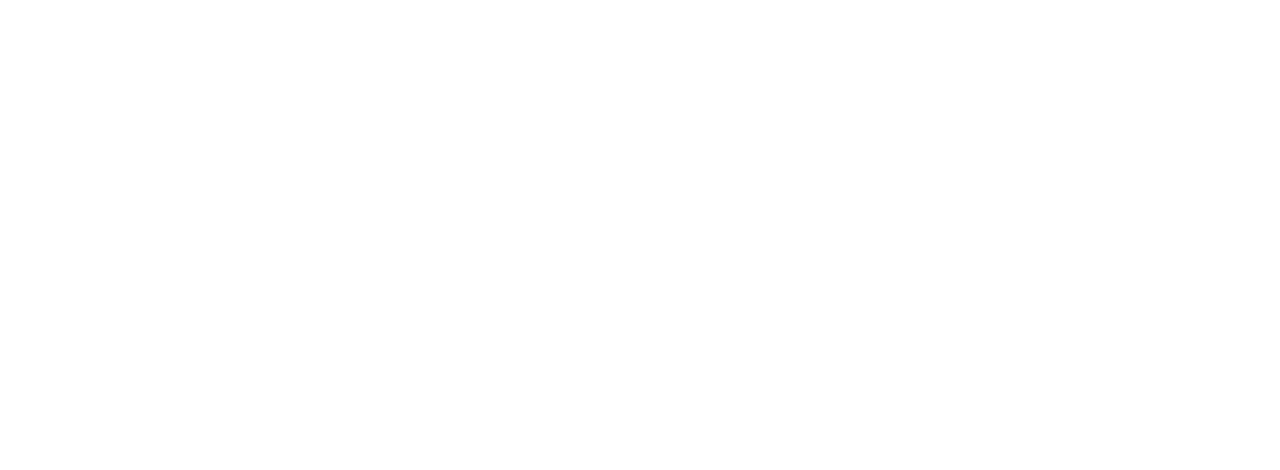
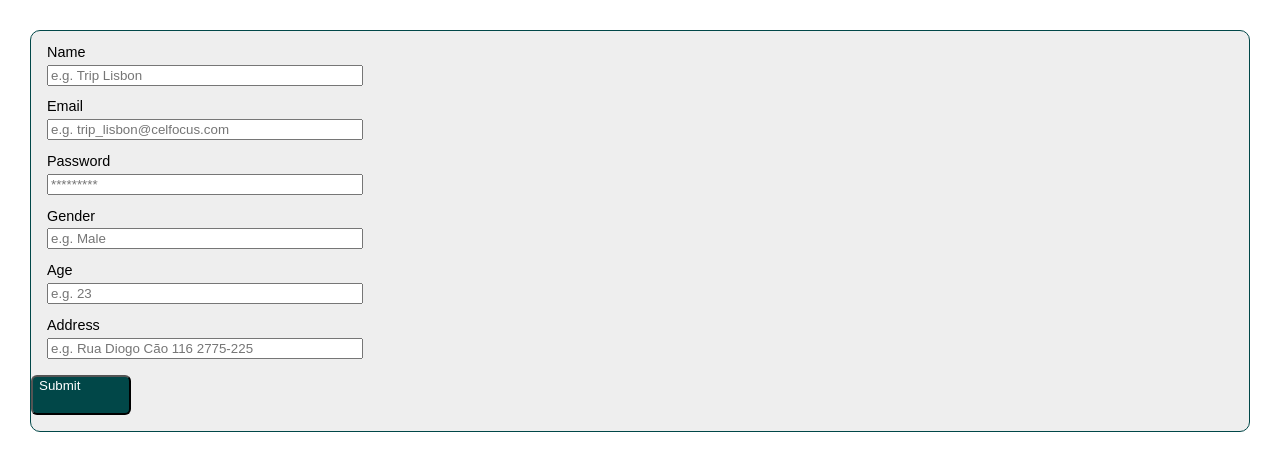
Before and after one commit to nunoclarib/travel-app, a React (Create React App) app: page /signup in a window 1280 px wide. Before the commit this address had no page. Shown: the top 470 px of the page. Built offline with nearby package versions, Linux system fonts and the light colour scheme.

Commit message:
login e signup

```diff
--- /dev/null
+++ b/src/components/Login.js
@@ -0,0 +1,72 @@
+import React, { useState } from 'react';
+import axios from 'axios';
+//import Categories from './Categories';
+
+export default function Login() {
+
+const [email, setEmail] = useState('');
+const [password, setPassword] = useState('');
+//   const [food, setDateTo] = useState('');
+//   const [food, setDateTo] = useState('');
+
+  const handleSubmit = (event) => {
+
+    console.log('Submit button clicked');
+    event.preventDefault(); // Prevents the default form submission behavior
+
+    // Now you can use the state variables country, city, budget, dateFrom, and dateTo
+    // to perform any further actions, such as making API requests.
+
+    // Define your request body
+    const requestBody = {
+      email: email,
+      password: password,
+    };
+
+    const url = 'http://192.168.90.151:5000'
+
+    console.log(requestBody);
+
+    //Make your API request here                            //ver qual a api dos users
+    axios.post(url + '/signup', requestBody)
+      .then((response) => {
+        console.log(response.data);
+      })
+      .catch((error) => {
+        console.error('_________Error:', error);
+      });
+  };
+
+  return (
+    <>
+      <form className='form-box' onSubmit={handleSubmit}>
+        <div className='align-inputs'>
+            <h4>Email</h4>
+            <input
+              type="text"
+              placeholder="e.g. Johndoe@gmail.com"
+              value={email}
+              onChange={(e) => setEmail(e.target.value)}     /* verificar*/
+              style={{ width: '308px' }}
+            />
+        </div>
+        <div className='align-inputs'>
+            <h4>Password</h4>
+            <input
+              type="password"
+              placeholder="*********"
+              value={password}
+              onChange={(e) => setPassword(e.target.value)}     /* verificar e por estilo de password*/
+              style={{ width: '308px' }}
+            />
+        </div>
+
+          {/* <div className='align-inputs'> */}
+
+
+          <button style={{ display: 'flex' ,  justifycontent: 'center' , borderRadius:'6px' , backgroundColor:'#014748' , color:'#FFFFFF' , marginTop: '1rem' , width: '100px' , height:'40px'}} onClick={handleSubmit}>Submit</button>
+
+      </form>
+    </>
+  )
+}
--- /dev/null
+++ b/src/components/Signup.js
@@ -0,0 +1,110 @@
+import React, { useState } from 'react';
+import axios from 'axios';
+import Categories from './Categories';
+
+export default function Signup() {
+
+const [name, setName] = useState('');
+const [email, setEmail] = useState('');
+const [password, setPassword] = useState('');
+const [gender, setGender] = useState('');
+const [age, setAge] = useState('');
+const [address, setAddress] = useState('');
+
+  const handleSubmit = (event) => {
+
+    console.log('Submit button clicked');
+    event.preventDefault();
+
+    const requestBody = {
+      name: name,
+      email: email,
+      password: password,
+      gender: gender,
+      age: age,
+      address: address
+    };
+
+    console.log(requestBody);
+
+    const url = 'http://192.168.90.151:5000'
+
+    axios.post(url + '/signup', requestBody)
+      .then((response) => {
+        console.log(response.data);
+      })
+      .catch((error) => {
+        console.error('Error:', error);
+      });
+  };
+
+  return (
+    <>
+      <form className='form-box' onSubmit={handleSubmit}>
+      <div className='align-inputs'>
+            <h4>Name</h4>
+            <input
+              type="text"
+              placeholder="e.g. Trip Lisbon"
+              value={name}
+              onChange={(e) => setName(e.target.value)}
+              style={{ width: '308px' }}
+            />
+        </div>
+        <div className='align-inputs'>
+            <h4>Email</h4>
+            <input
+              type="text"
+              placeholder="e.g. trip_lisbon@celfocus.com"
+              value={email}
+              onChange={(e) => setEmail(e.target.value)}
+              style={{ width: '308px' }}
+            />
+        </div>
+        <div className='align-inputs'>
+            <h4>Password</h4>
+            <input
+              type="password"
+              placeholder="*********"
+              value={password}
+              onChange={(e) => setPassword(e.target.value)}
+              style={{ width: '308px' }}
+            />
+        </div>
+        <div className='align-inputs'>
+            <h4>Gender</h4>
+            <input
+              type="text"
+              placeholder="e.g. Male"
+              value={gender}
+              onChange={(e) => setGender(e.target.value)}
+              style={{ width: '308px' }}
+            />
+        </div>
+        <div className='align-inputs'>
+            <h4>Age</h4>
+            <input
+              type="text"
+              placeholder="e.g. 23"
+              value={age}
+              onChange={(e) => setAge(e.target.value)}
+              style={{ width: '308px' }}
+            />
+        </div>
+        <div className='align-inputs'>
+            <h4>Address</h4>
+            <input
+              type="text"
+              placeholder="e.g. Rua Diogo Cão 116 2775-225"
+              value={address}
+              onChange={(e) => setAddress(e.target.value)}
+              style={{ width: '308px' }}
+            />
+        </div>
+
+          <button style={{ display: 'flex' ,  justifycontent: 'center' , borderRadius:'6px' , backgroundColor:'#014748' , color:'#FFFFFF' , marginTop: '1rem' , width: '100px' , height:'40px'}} onClick={handleSubmit}>Submit</button>
+
+      </form>
+    </>
+  )
+}
--- a/src/index.js
+++ b/src/index.js
@@ -4,12 +4,16 @@
 
 import App from './App';
 import MyTripPlan from './components/MyTripPlan';
+import Login from './components/Login';
+import Signup from './components/Signup';
 
 ReactDOM.render(
     <Router>
       <Routes>
         <Route path='/' exact element={<App />} />
         <Route path='/myTripPlan' exact element={<MyTripPlan/>} />
+        <Route path='/login' exact element={<Login/>} />
+        <Route path='/signup' exact element={<Signup/>} />
       </Routes>
     </Router>
     ,document.getElementById('root')
```
